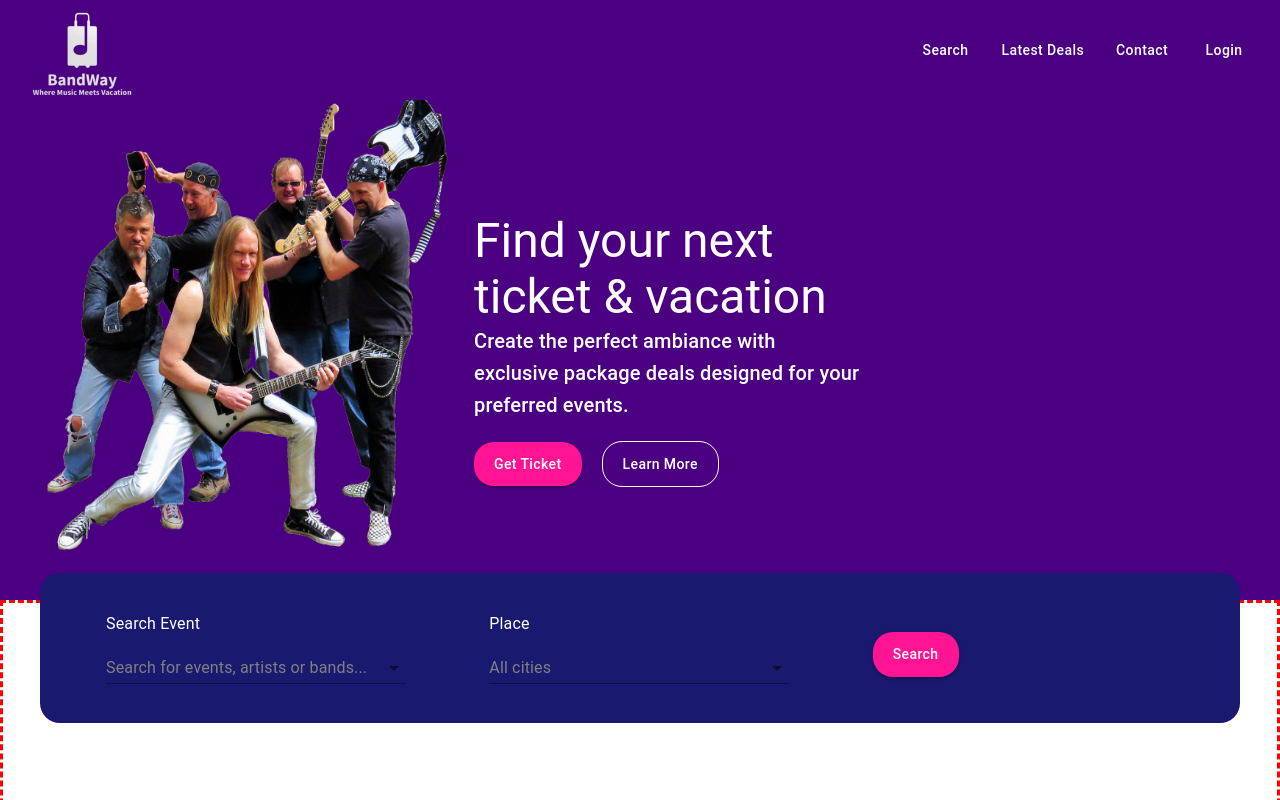
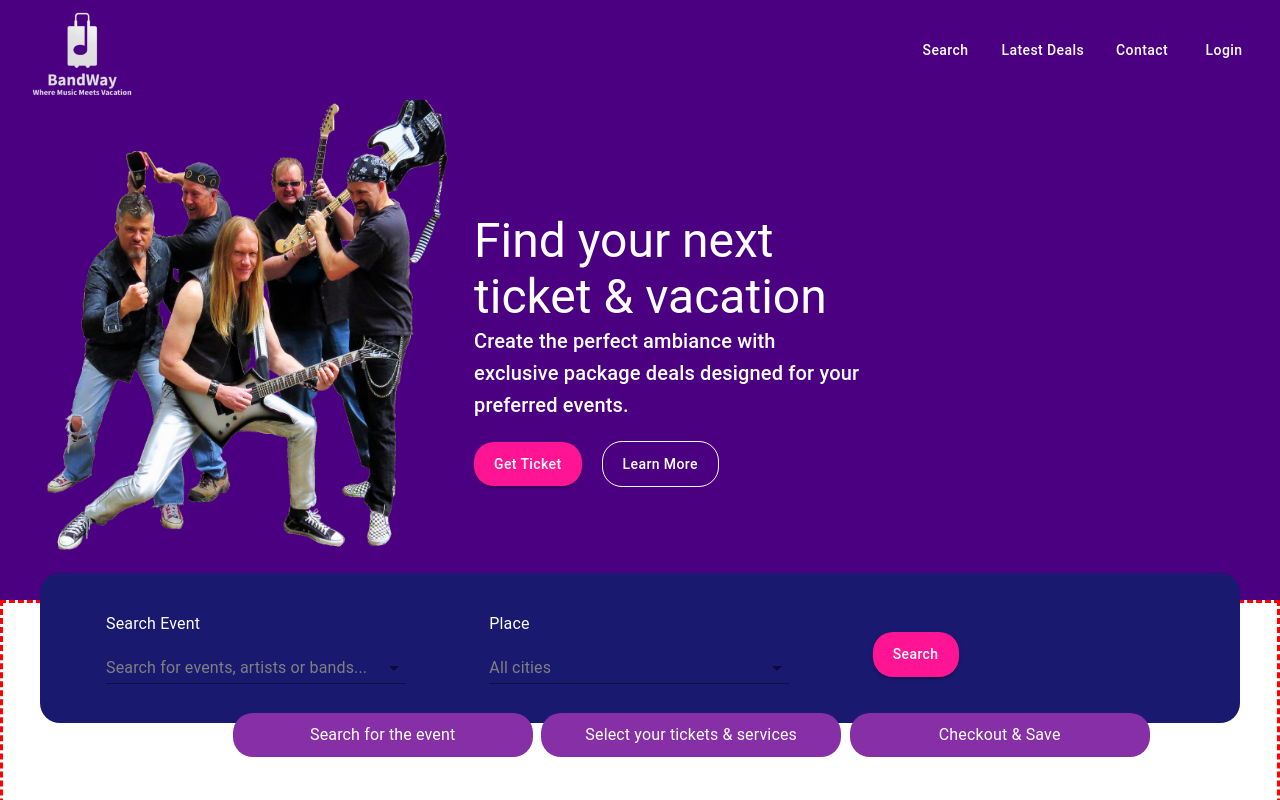
Before and after one commit to idobi111/Bandway, a React (Vite) app in the folder client/BandWayClient/: page / in a window 1280 px wide. Shown: the top 800 px of the page. Built offline with nearby package versions, Linux system fonts and the light colour scheme.

Commit message:
test pull request

```diff
--- a/client/BandWayClient/src/components/HomeFolder/Home.tsx
+++ b/client/BandWayClient/src/components/HomeFolder/Home.tsx
@@ -23,6 +23,13 @@ const Home: React.FC = () => {
 
         </Box>
 
+        <Box
+          display="flex" justifyContent="center">
+
+<Steps/>
+
+        </Box>
+
 
 
 
```
